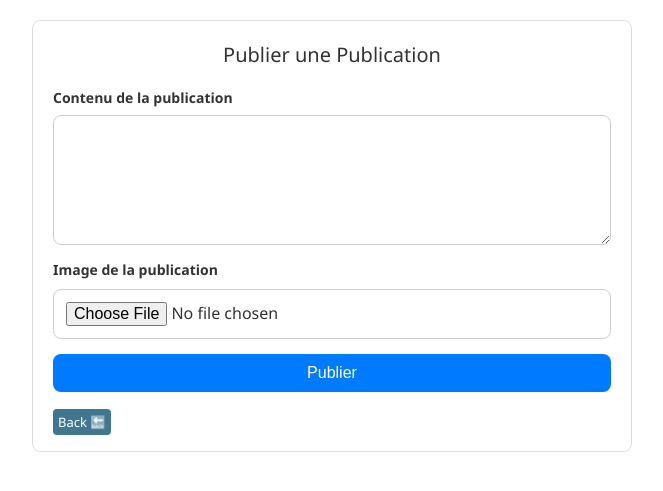
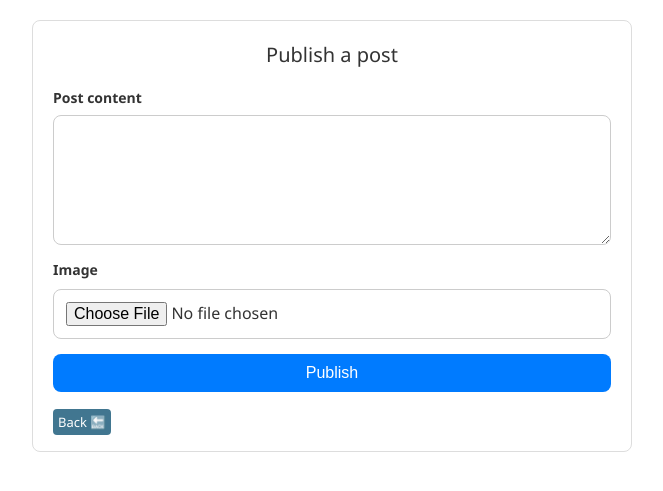
Before and after one commit to Ravaka82/instagram_manager, a Django app: template instagram/templates/admin/publication_content_form.html in a window 1280 px wide. Shown: the part 125-616 px from the top of the page, without its empty margins (308-971 px from the left). Run offline with Django 5.2, Linux system fonts and the light colour scheme; the template is opened without the code that fills it, so the values that code supplies are empty.

Commit message:
[Text] update a text

```diff
--- a/instagram/templates/admin/publication_content_form.html
+++ b/instagram/templates/admin/publication_content_form.html
@@ -3,11 +3,11 @@
 
     {% block content %}
     <div class="form-container">
-      <h1>Publier une Publication</h1>
+      <h1>Publish a post</h1>
       <form method="POST" enctype="multipart/form-data">
         {% csrf_token %}
 
-        <label for="content">Contenu de la publication</label>
+        <label for="content">Post content</label>
         <textarea
           name="content"
           id="content"
@@ -16,10 +16,10 @@
           required
         ></textarea>
 
-        <label for="image">Image de la publication</label>
+        <label for="image">Image</label>
         <input type="file" name="image" id="image" accept="image/*" required />
 
-        <button type="submit">Publier</button>
+        <button type="submit">Publish</button>
         <br><br>
 
         <a href="{% url 'admin:instagram_instagramuser_changelist' %}" class="button button-secondary">Back 🔙</a>
```
Also changed, not shown: instagram/admin.py (+4 -4 lines).
